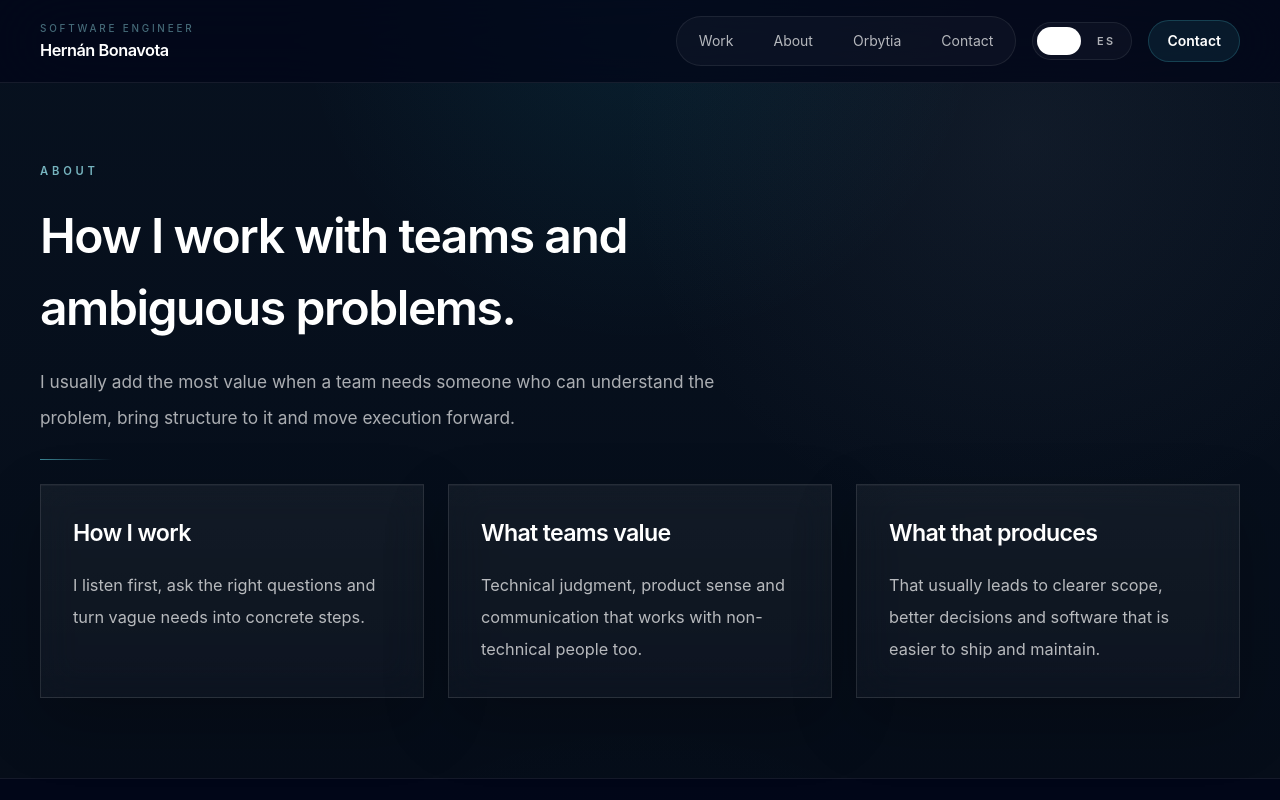
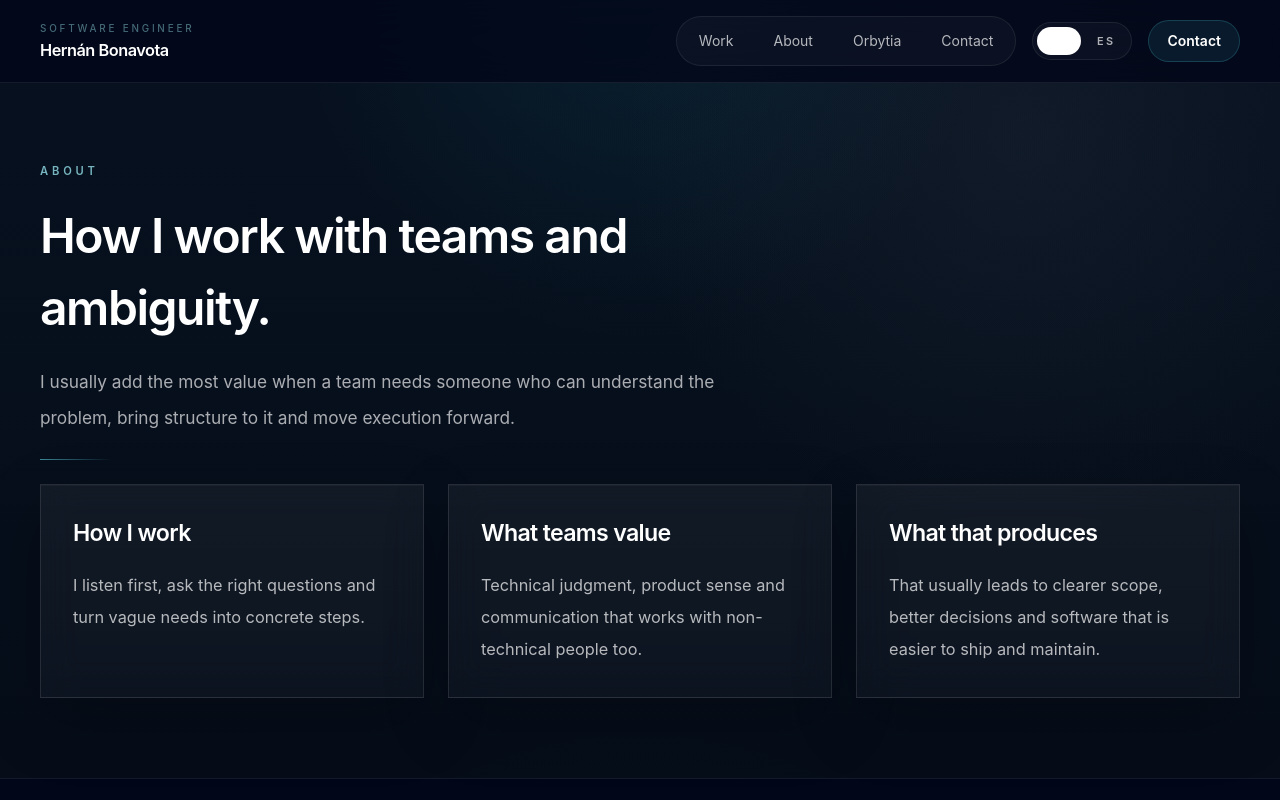
Before and after one commit to hbonavota/Portfolio, a Next.js app in the folder portfolio-v2/: page /about in a window 1280 px wide. Shown: the top 800 px of the page. Built offline with nearby package versions, Linux system fonts and the light colour scheme.

Commit message:
refactor(portfolio): polish recruiter-facing copy and improve EN/ES naturalness

```diff
--- a/portfolio-v2/src/components/pages/about-page.tsx
+++ b/portfolio-v2/src/components/pages/about-page.tsx
@@ -16,8 +16,8 @@ export function AboutPage({ locale }: AboutPageProps) {
         eyebrow={locale === "en" ? "About" : "Sobre mí"}
         title={
           locale === "en"
-            ? "How I work with teams and ambiguous problems."
-            : "Cómo trabajo con equipos y problemas ambiguos."
+            ? "How I work with teams and ambiguity."
+            : "Cómo trabajo con equipos y contextos ambiguos."
         }
         description={content.intro}
       >
--- a/portfolio-v2/src/content/site.ts
+++ b/portfolio-v2/src/content/site.ts
@@ -91,7 +91,7 @@ export const homeContent = {
     },
     experience: {
       eyebrow: "Current Work",
-      title: "Current work in production.",
+      title: "Current production work.",
       description:
         "Today I work on ticketing, payments, validation and backend flows."
     },
@@ -125,7 +125,7 @@ export const homeContent = {
     },
     selectedWork: {
       eyebrow: "Trabajo destacado",
-      title: "Trabajo con base en operaciones reales.",
+      title: "Trabajo ligado a operaciones reales.",
       description:
         "Casos breves centrados en el proyecto, la necesidad y mi papel."
     },
@@ -276,7 +276,7 @@ export const orbytiaPage = {
       {
         title: "What it is",
         body:
-          "A separate service line, not the main focus of this portfolio."
+          "A separate consulting line, not the main focus of this portfolio."
       },
       {
         title: "How it fits",
@@ -297,7 +297,7 @@ export const orbytiaPage = {
       {
         title: "Qué es",
         body:
-          "Una línea de servicios separada, no el foco principal de este portfolio."
+          "Una línea de consultoría separada, no el foco principal de este portfolio."
       },
       {
         title: "Cómo encaja",
@@ -322,7 +322,7 @@ export const contactPage = {
   es: {
     title: "Abierto a oportunidades, colaboraciones y conversaciones técnicas.",
     description:
-      "Para oportunidades, colaboraciones o conversaciones técnicas, puedes contactarme por LinkedIn como mejor contacto. Si quieres que anilicemos tu proyecto ingresa en Orbytia."
+      "Para oportunidades, colaboraciones o conversaciones técnicas, LinkedIn es el mejor primer contacto. Orbytia queda solo para consultas de servicios."
   }
 } as const;
 
```
